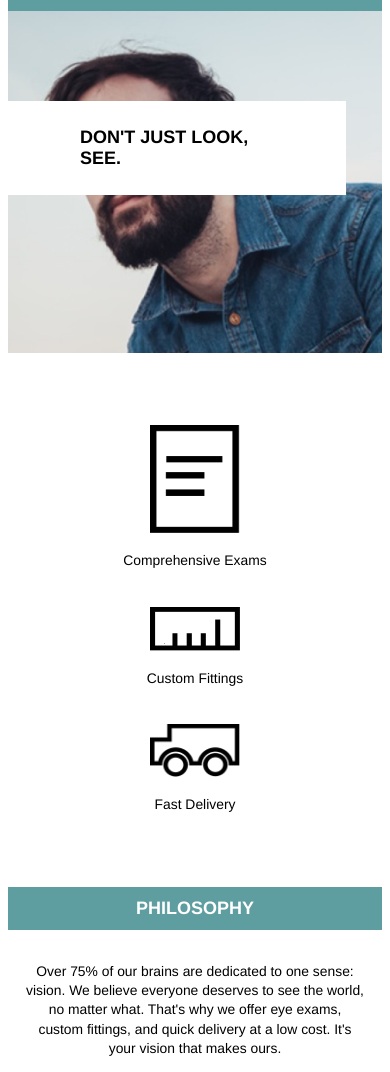
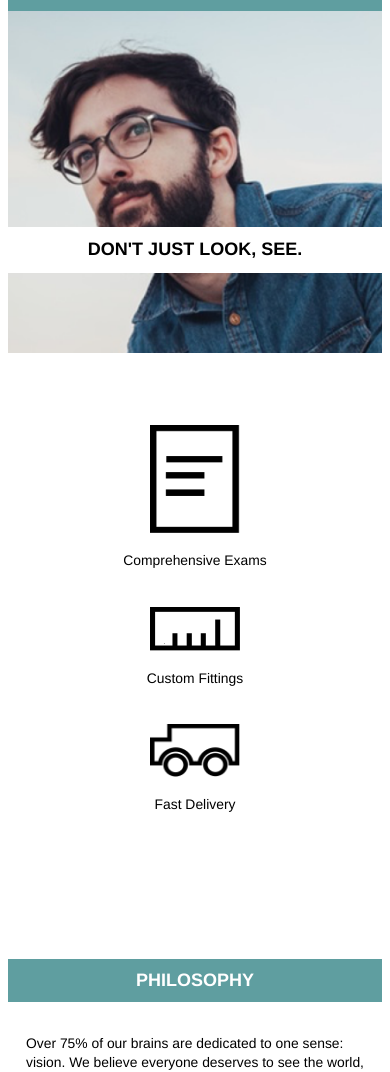
Before and after one commit to J9ml/tortoiseshelloptics, a plain HTML site: page index.html in a window 390 px wide. Shown: the part 51-1123 px from the top of the page. Drawn offline with Linux system fonts and the light colour scheme.

Commit message:
mobile heading

```diff
--- a/resources/css/style.css
+++ b/resources/css/style.css
@@ -21,10 +21,7 @@ header {
      background-size: cover;
      height: 30rem;
      padding-top: 1rem;
-
   }
-
-
 
 nav {
   display: flex;
@@ -60,8 +57,6 @@ nav img {
 .mobile-menu {
   display: none;
 }
-
-
 
 
 header .flex {
@@ -133,11 +128,12 @@ header {
 background-position: 20%;
 }
 
-headline {
-  width: 100%
+
+.headline {
+  width: 100%;
+  text-align: center;
   padding: 0 1rem;
-  text-align: center;
-  margin: 9rem auto 0 auto;
+  margin: 12rem auto 0 auto;
 }
 
 h1 {
@@ -228,12 +224,19 @@ h1 {
 .info p {
   padding: 1rem;
   font-size: 0.77rem;
+  text-align: left;
+
 }
 
 .title {
   text-align: center;
   max-width: 100%;
 }
+
+.title {
+  margin-top: 4rem;
+}
+
 
 }
 
```
